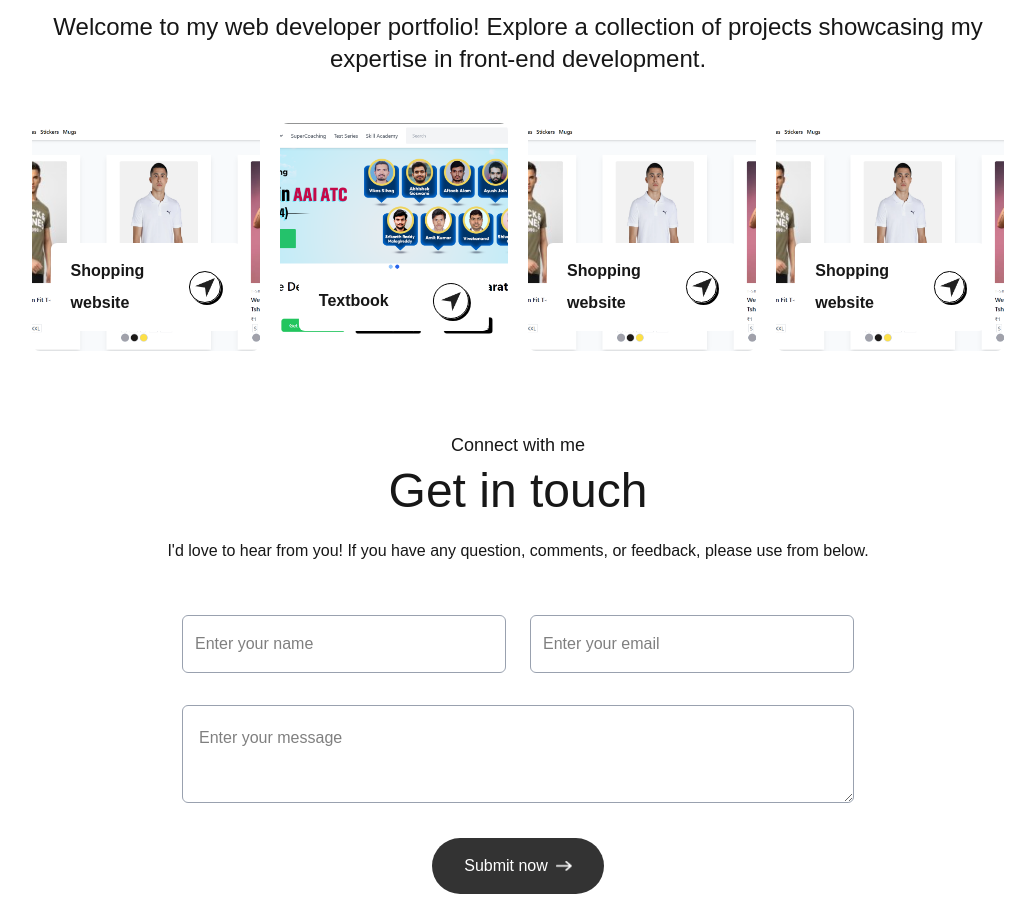
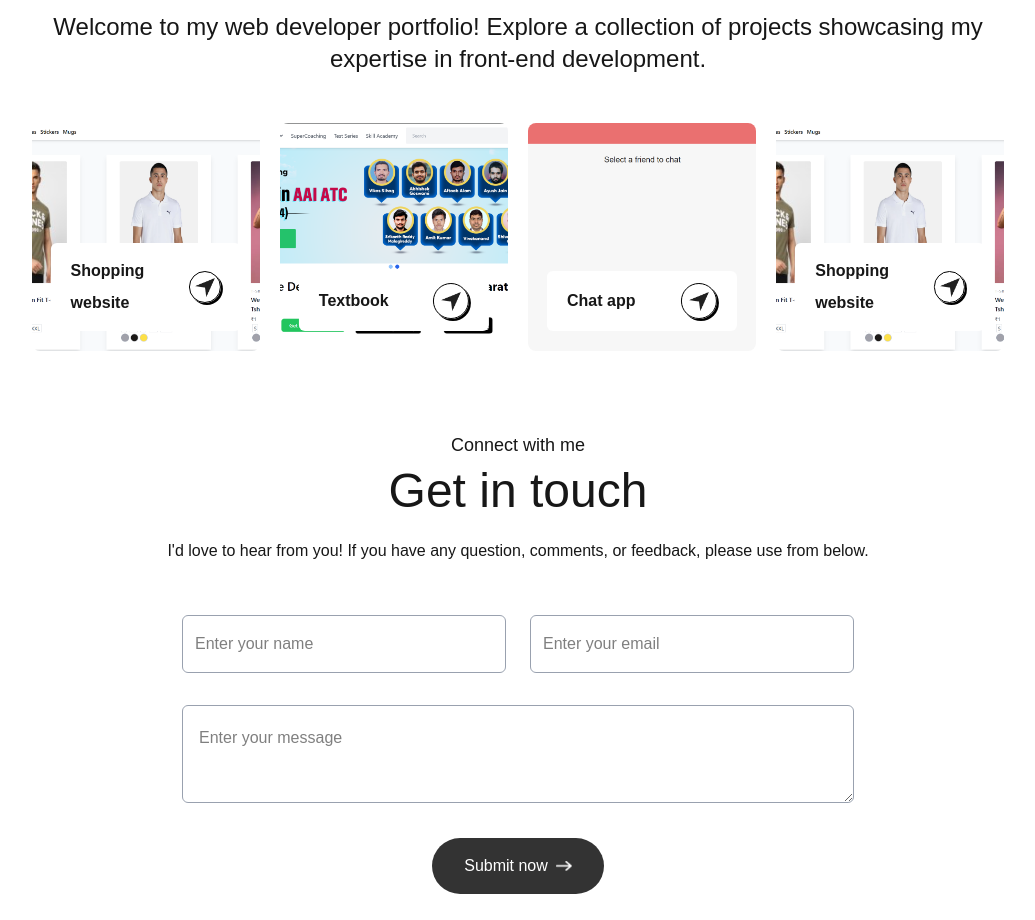
Before and after one commit to harshlad49/Portfolio, a Next.js app: page / in a window 1280 px wide. Shown: the part 2040-2960 px from the top of the page, without its empty margins (122-1157 px from the left). Built offline with nearby package versions, Linux system fonts and the light colour scheme; a web font is replaced by a local one.

Commit message:
edit in work add chat app

```diff
--- a/app/components/Footer.jsx
+++ b/app/components/Footer.jsx
@@ -5,7 +5,7 @@ const Footer = ({isDarkMode}) => {
   return (
     <div className='mt-20'>
       <div className=' text-center'>
-        <Image src={isDarkMode ? assets.logo_dark :assets.logo} alt='' className='w-36 mx-auto mb-2'/>
+        <Image src={assets.logo} alt='' className='w-36 mx-auto mb-2'/>
         <div className=' flex items-center gap-2 mx-auto w-max'>
     <Image src={isDarkMode? assets.mail_icon_dark :assets.mail_icon} alt='' className='w-6'/>
     harshlad492002@gmail.com
--- a/assets/assets.js
+++ b/assets/assets.js
@@ -90,10 +90,10 @@ export const workData = [
         link: 'https://textbook-com.vercel.app',
     },
     {
-        title: 'Shopping website',
+        title: 'Chat app',
         description: 'Web Design',
-        bgImage: '/codewear.png',
-         link: 'https://codeswear-pifw.vercel.app',
+        bgImage: '/Chattu.png',
+         link: 'https://chattu-9chi.vercel.app/',
     },
     {
         title: 'Shopping website',
```
Also changed, not shown: public/Chattu.png (added).
